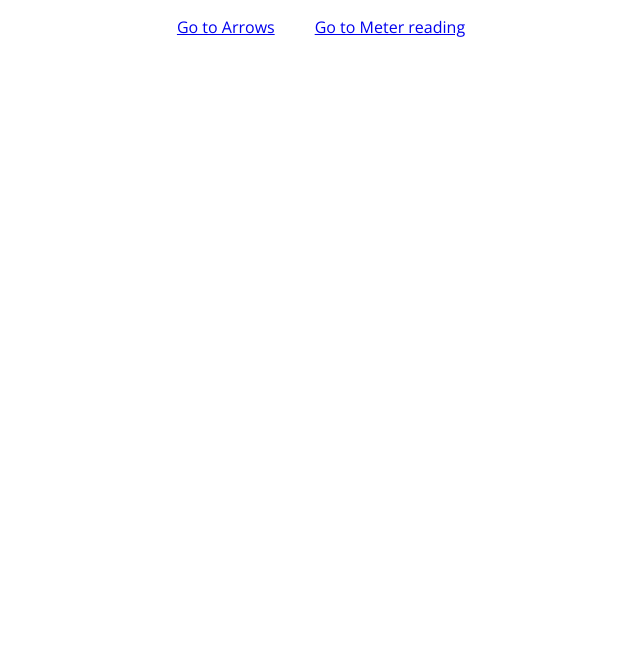
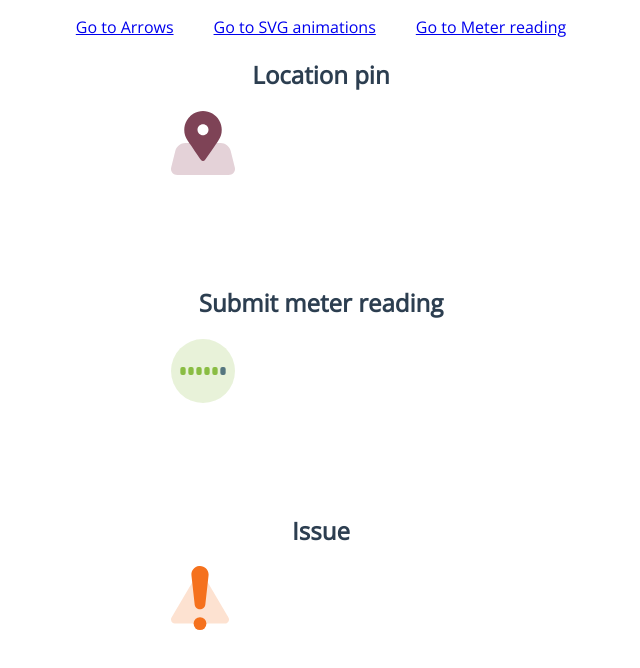
Before and after one commit to lam218/meter-input, a Vue app: page /#/animations in a window 1280 px wide. Before the commit this address led to /#/. Shown: the top 668 px of the page, without its empty margins (319-959 px from the left). Built offline with nearby package versions, Linux system fonts and the light colour scheme.

Commit message:
update arrows and add the other svgs

```diff
--- a/src/App.vue
+++ b/src/App.vue
@@ -3,6 +3,7 @@
     <p>
 
     <router-link to="/arrows" class="link">Go to Arrows</router-link>
+    <router-link to="/animations" class="link">Go to SVG animations</router-link>
     <router-link to="/meter-reading" class="link">Go to Meter reading</router-link>
     <router-view></router-view>
   </p>
--- /dev/null
+++ b/src/components/MoreAnimations.vue
@@ -0,0 +1,122 @@
+<template>
+  <div class="outer-container">
+    <div>
+      <h2>Location pin</h2>
+      <svg>
+        <path
+          d="M14.2913322,32 C9.89133223,32 5.41833223,35.492 4.35133223,39.761 L0.231332227,56.239 C-0.835667773,60.508 1.89133223,64 6.29133223,64 L57.7093322,64 C62.1083322,64 64.8363322,60.508 63.7693322,56.239 L59.6493322,39.761 C58.5823322,35.492 54.1083322,32 49.7093322,32 L14.2913322,32 Z"
+          fill="#E4D2D8"
+        />
+        <path
+          d="M32.0003322,24.25 C28.9623322,24.25 26.5003322,21.788 26.5003322,18.75 C26.5003322,15.712 28.9623322,13.25 32.0003322,13.25 C35.0373322,13.25 37.5003322,15.712 37.5003322,18.75 C37.5003322,21.788 35.0373322,24.25 32.0003322,24.25 M48.2113322,9.375 C46.5193322,6.51 44.2393322,4.232 41.3753322,2.539 C38.5113322,0.846 35.3863322,0 32.0003322,0 C28.6153322,0 25.4903322,0.846 22.6253322,2.539 C19.7603322,4.232 17.4823322,6.51 15.7893322,9.375 C14.0963322,12.24 13.2503322,15.365 13.2503322,18.75 C13.2503322,20.833 13.5103322,22.672 14.0313322,24.268 C14.5523322,25.862 15.5613322,27.832 17.0593322,30.176 C18.1003322,31.803 20.2493322,34.961 23.5043322,39.648 C26.1733322,43.425 28.3543322,46.55 30.0473322,49.023 C30.5023322,49.674 31.1543322,50 32.0003322,50 C32.8463322,50 33.4973322,49.674 33.9533322,49.023 L40.4963322,39.648 C43.7513322,34.961 45.8993322,31.803 46.9413322,30.176 C48.4383322,27.832 49.4483322,25.862 49.9693322,24.268 C50.4893322,22.672 50.7503322,20.833 50.7503322,18.75 C50.7503322,15.365 49.9033322,12.24 48.2113322,9.375"
+          fill="#7E4356"
+        />
+      </svg>
+    </div>
+    <div>
+      <h2>Submit meter reading</h2>
+      <svg>
+        <g fill="#8ABD43" opacity="0.2">
+          <circle id="Oval" cx="32" cy="32" r="32" />
+        </g>
+        <g
+          xmlns="http://www.w3.org/2000/svg"
+          id="Group-13"
+          transform="translate(9.333333, 27.666667)"
+        >
+          <rect
+            id="Rectangle"
+            fill="#8ABD43"
+            x="8"
+            y="0.333333333"
+            width="5.33333333"
+            height="8"
+            rx="2"
+          />
+          <rect
+            id="Rectangle"
+            fill="#8ABD43"
+            x="0"
+            y="0.303914569"
+            width="5.33333333"
+            height="8"
+            rx="2"
+          />
+          <rect
+            id="Rectangle"
+            fill="#8ABD43"
+            x="16"
+            y="0.333333333"
+            width="5.33333333"
+            height="8"
+            rx="2"
+          />
+          <rect
+            id="Rectangle"
+            fill="#8ABD43"
+            x="24"
+            y="0.333333333"
+            width="5.33333333"
+            height="8"
+            rx="2"
+          />
+          <rect
+            id="Rectangle"
+            fill="#8ABD43"
+            x="32"
+            y="0.333333333"
+            width="5.33333333"
+            height="8"
+            rx="2"
+          />
+          <rect
+            id="Rectangle"
+            fill="#55767F"
+            x="40"
+            y="0.333333333"
+            width="5.33333333"
+            height="8"
+            rx="2"
+          />
+        </g>
+      </svg>
+    </div>
+    <div>
+      <h2>Issue</h2>
+      <svg>
+        <g
+          xmlns="http://www.w3.org/2000/svg"
+          id="icon-/-large-/-issue"
+          stroke="none"
+          stroke-width="1"
+          fill="none"
+          fill-rule="evenodd"
+        >
+          <g id="Group-20" transform="translate(-3.000000, 0.000000)" fill="#F5711D">
+            <path
+              d="M35.4477369,9.06115266 L60.4540703,51.5719195 C61.5741482,53.476052 60.9385464,55.9276589 59.0344139,57.0477369 C58.4197074,57.409329 57.7195045,57.6 57.0063334,57.6 L6.99366657,57.6 C4.78452757,57.6 2.99366657,55.809139 2.99366657,53.6 C2.99366657,52.8868289 3.1843376,52.1866261 3.54592971,51.5719195 L28.5522631,9.06115266 C29.6723411,7.15702017 32.123948,6.52141837 34.0280805,7.64149631 C34.6142952,7.98632847 35.1029047,8.474938 35.4477369,9.06115266 Z"
+              id="Rectangle"
+              opacity="0.2"
+            />
+            <g id="Group-4" transform="translate(22.400000, 0.000000)">
+              <path
+                d="M9.6,0 C14.3454575,-8.71726393e-16 18.1924108,3.84695336 18.1924108,8.59241081 C18.1924108,8.90942913 18.1748662,9.22620451 18.1398573,9.54128385 L14.9300713,38.4293581 C14.6283009,41.1452917 12.3326473,43.2 9.6,43.2 C6.86735273,43.2 4.57169908,41.1452917 4.26992867,38.4293581 L1.06014265,9.54128385 C0.536094541,4.82485087 3.93469398,0.576601573 8.65112696,0.0525534643 C8.9662063,0.0175446484 9.28298169,5.82353191e-17 9.6,0 Z"
+                id="Rectangle"
+              />
+              <circle id="Oval" cx="9.6" cy="57.6" r="6.4" />
+            </g>
+          </g>
+        </g>
+      </svg>
+    </div>
+  </div>
+</template>
+
+<script>
+export default {
+  name: "more-animations"
+};
+</script>
+
+<style scoped>
+</style>
--- a/src/main.js
+++ b/src/main.js
@@ -2,6 +2,7 @@ import Vue from "vue";
 import VueRouter from "vue-router";
 import HelloWorld from "./components/HelloWorld.vue";
 import Arrows from "./components/Arrows.vue";
+import Animations from './components/MoreAnimations.vue';
 import App from "./App.vue";
 
 Vue.config.productionTip = false;
@@ -13,6 +14,10 @@ const routes = [
     path: "/arrows",
     component: Arrows
   },
+  {
+    path: "/animations",
+    component: Animations
+  },
   { path: "/meter-reading", component: HelloWorld }
 ];
 const router = new VueRouter({
```
Also changed, not shown: src/components/Arrows.vue (+28 -31 lines).
